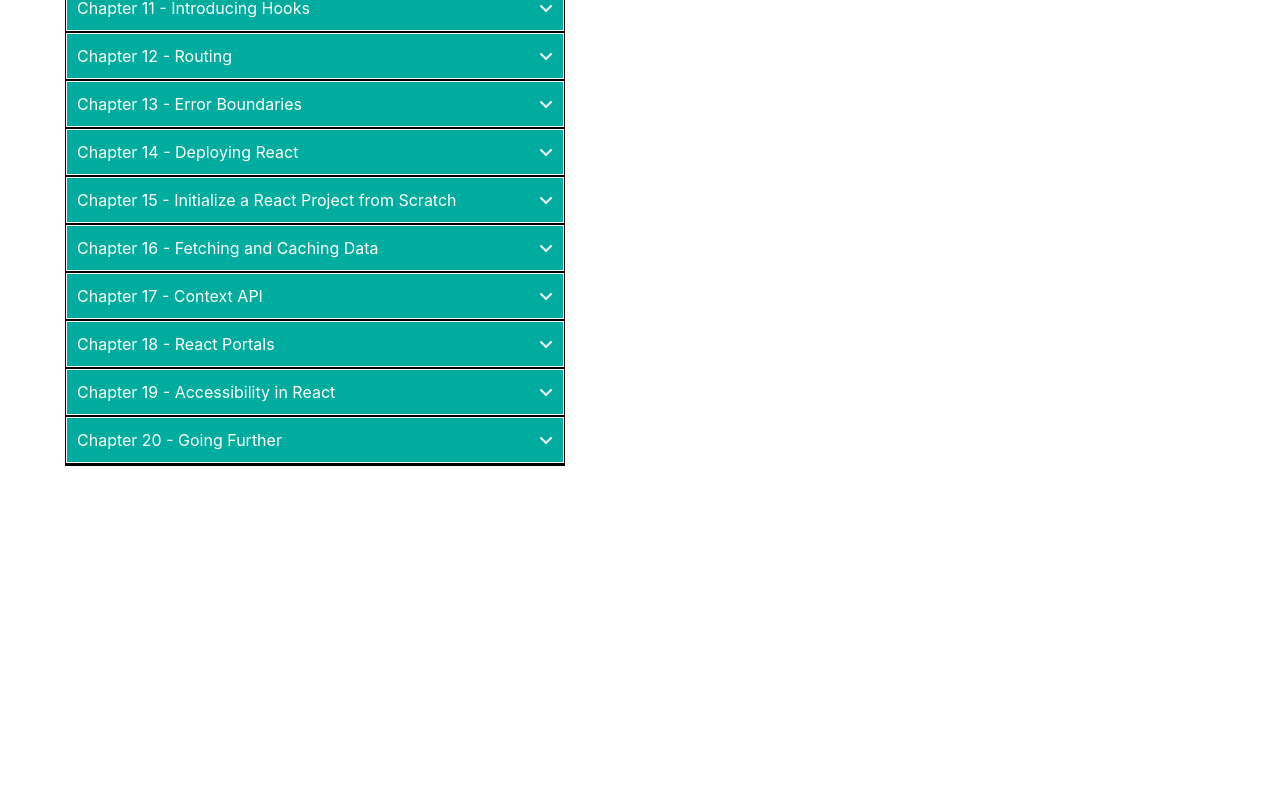
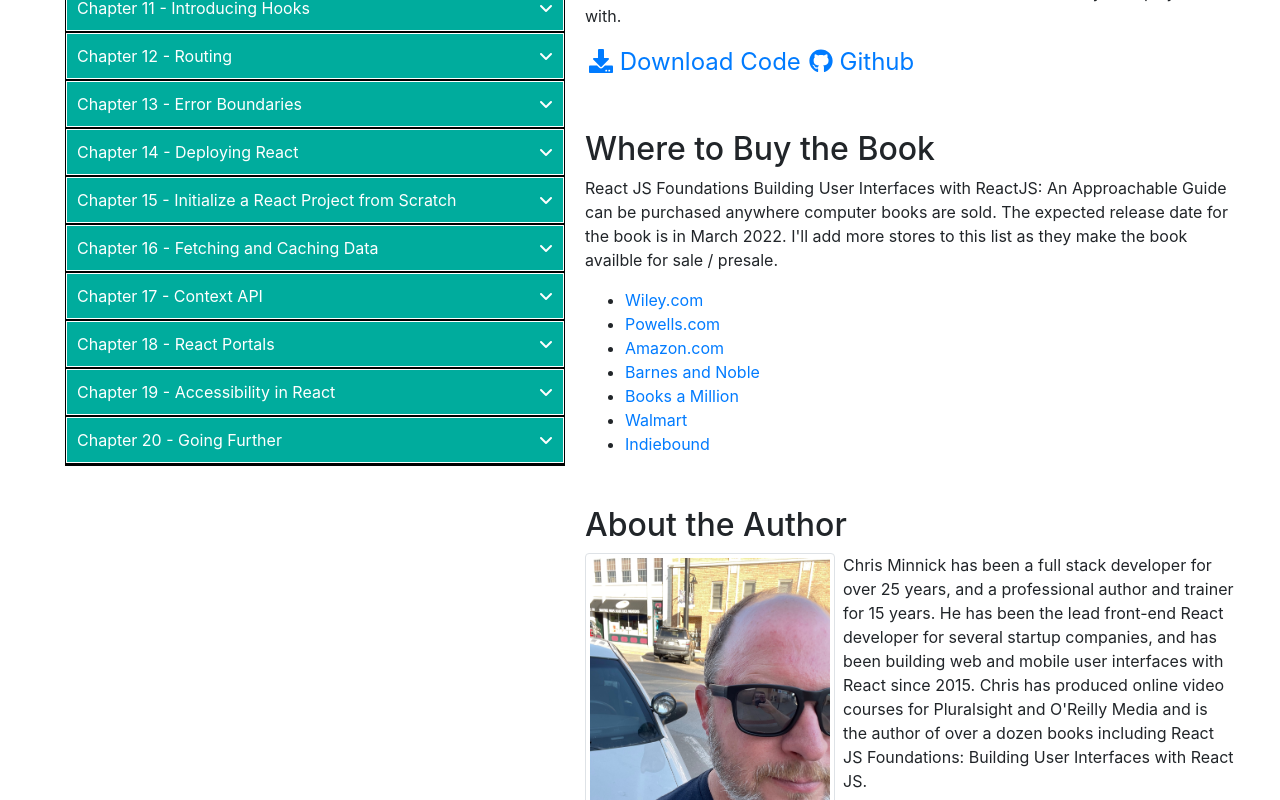
Before and after one commit to chrisminnick/react-js-foundations, a React (Create React App) app in the folder book-code-listings/: page / in a window 1280 px wide. Shown: the part 660-1460 px from the top of the page. Before the commit the page ends 1167 px from the top, so only its background shows below. Built offline with nearby package versions, Linux system fonts and the light colour scheme; what loggly-jslogger would draw is missing.

Commit message:
added another seller

```diff
--- a/book-code-listings/package.json
+++ b/book-code-listings/package.json
@@ -13,6 +13,7 @@
     "@testing-library/user-event": "^12.2.2",
     "axios": "^0.21.1",
     "axios-hooks": "^2.3.0",
+    "core-js": "^3.6.5",
     "create-react-class": "^15.7.0",
     "loggly-jslogger": "^2.2.2",
     "prettier": "^2.4.1",
--- a/book-code-listings/src/About.js
+++ b/book-code-listings/src/About.js
@@ -2,7 +2,7 @@
 function About() {
   return (
     <>
-      <h3>About the Author</h3>
+      <h2>About the Author</h2>
       <p><img src="/images/chris-and-car.jpeg"
       alt="Chris Minnick"
       className="img-thumbnail float-left mr-2"
--- a/book-code-listings/src/App.css
+++ b/book-code-listings/src/App.css
@@ -1,5 +1,8 @@
 .App {
   text-align: center;
+}
+h2 {
+  margin-top: 50px;
 }
 a {
   text-decoration: none;
--- a/book-code-listings/src/HomePage.js
+++ b/book-code-listings/src/HomePage.js
@@ -2,11 +2,16 @@
 import { FontAwesomeIcon } from "@fortawesome/react-fontawesome";
 import { faHome, faDownload } from "@fortawesome/free-solid-svg-icons";
 import { fab } from "@fortawesome/free-brands-svg-icons";
+import Introduction from './Introduction';
+import WhereToBuy from './WhereToBuy';
+import About from './About';
+
 library.add(fab, faHome, faDownload);
 
 function HomePage() {
   return (
     <>
+      <Introduction />
       <p>
         Here, you'll find all the source code and live demos where possible. You
         can download the examples, report issues, and ask/answer questions in
@@ -33,6 +38,9 @@
           <FontAwesomeIcon icon={["fab", "github"]} /> Github
         </a>
       </span>
+
+      <WhereToBuy />
+      <About />
     </>
   );
 }
--- a/book-code-listings/src/WhereToBuy.js
+++ b/book-code-listings/src/WhereToBuy.js
@@ -37,6 +37,11 @@
             Walmart
           </a>
         </li>
+        <li>
+          <a href="https://www.indiebound.org/book/9781119685548">
+            Indiebound
+          </a>
+        </li>
       </ul>
     </>
   );
--- a/book-code-listings/src/index.js
+++ b/book-code-listings/src/index.js
@@ -1,3 +1,4 @@
+import "core-js/stable";
 import React from "react";
 import ReactDOM from "react-dom";
 import { BrowserRouter as Router } from "react-router-dom";
```
Also changed, not shown: 1 other file (tests, documents, lock files or other folders).
